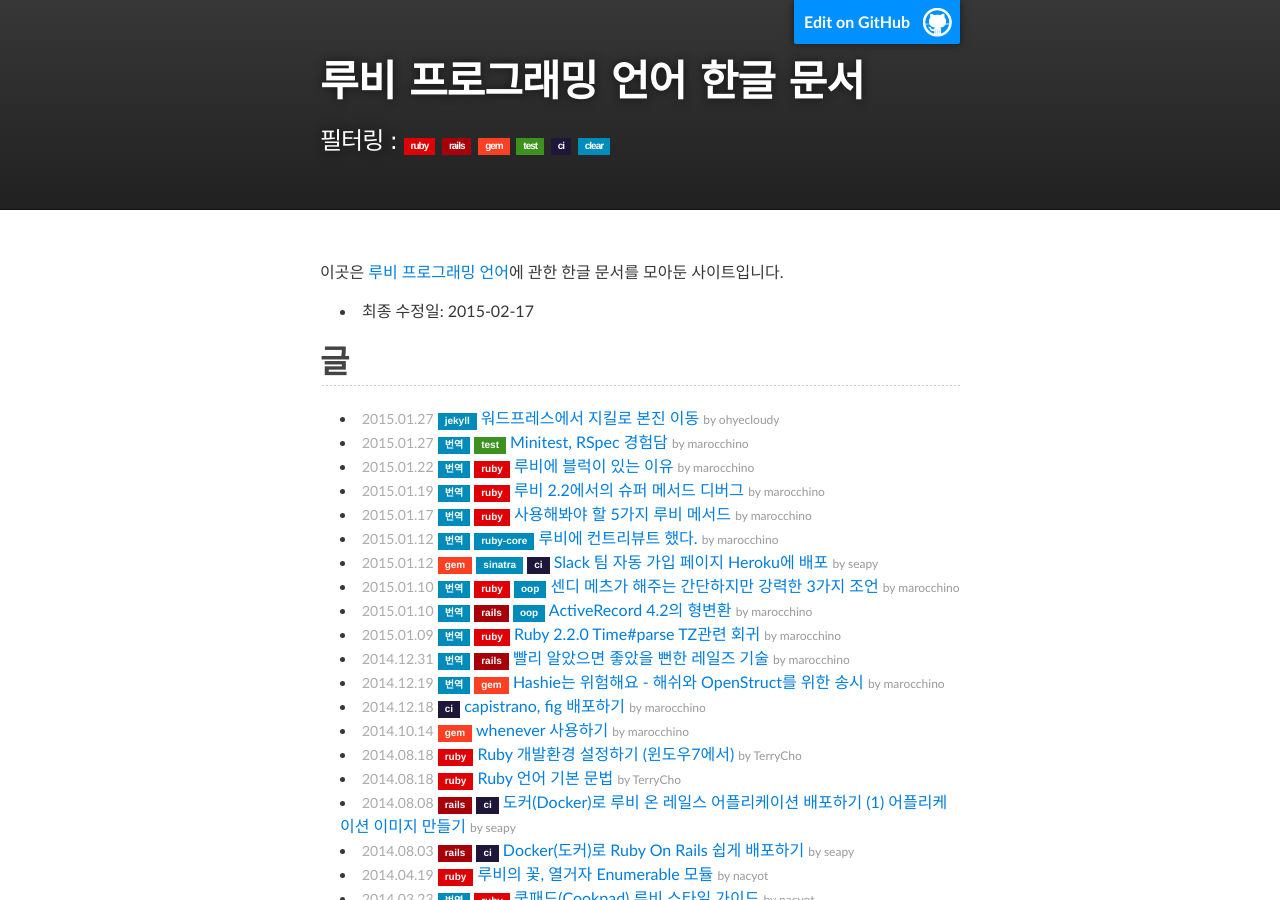
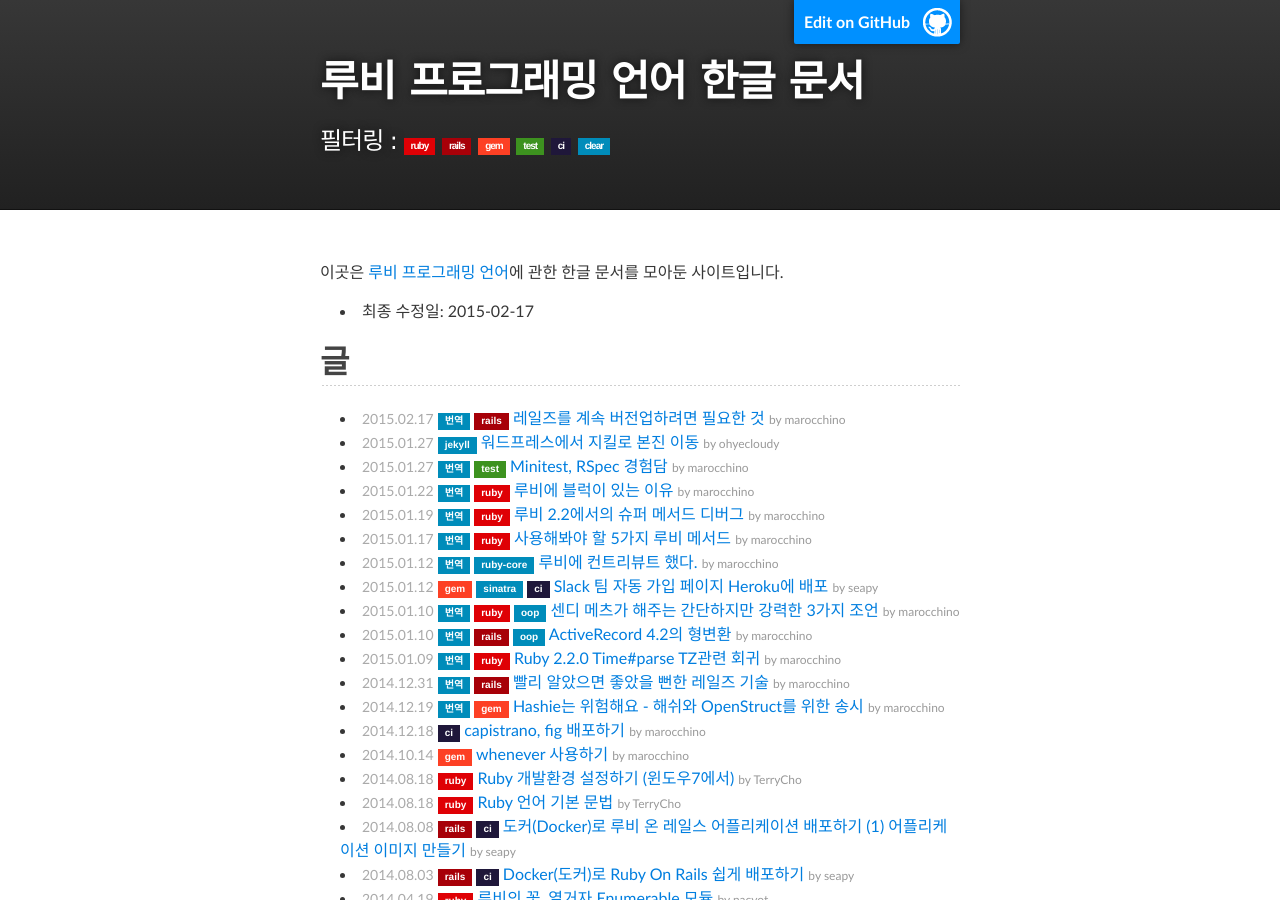
Before and after one commit to rubykr/rubykr.github.io, a Jekyll site: the page built from index.md, in a window 1280 px wide and 900 px high. Built offline with Jekyll 4.4.1, drawn with Linux system fonts in a browser that asks for light colours; comment, search, counter and statistics services are not loaded.

Commit message:
Add article

```diff
--- a/index.md
+++ b/index.md
@@ -10,6 +10,7 @@
 ## [글](#articles)
 {: #articles}
 
+- [레일즈를 계속 버전업하려면 필요한 것](https://dayone.me/1o5Pzcb){: .article data-date="2015.02.17" data-tags="translated rails" data-author="marocchino" }
 - [워드프레스에서 지킬로 본진 이동](http://we.weirdmeetup.com/jekyll-워드프레스에서-지킬로-본진-이동/){: .article data-date="2015.01.27" data-tags="jekyll" data-author="ohyecloudy" }
 - [Minitest, RSpec 경험담](https://dayone.me/1h07zq8){: .article data-date="2015.01.27" data-tags="translated test" data-author="marocchino" }
 - [루비에 블럭이 있는 이유](https://dayone.me/1g50zn8){: .article data-date="2015.01.22" data-tags="translated ruby" data-author="marocchino" }
```
